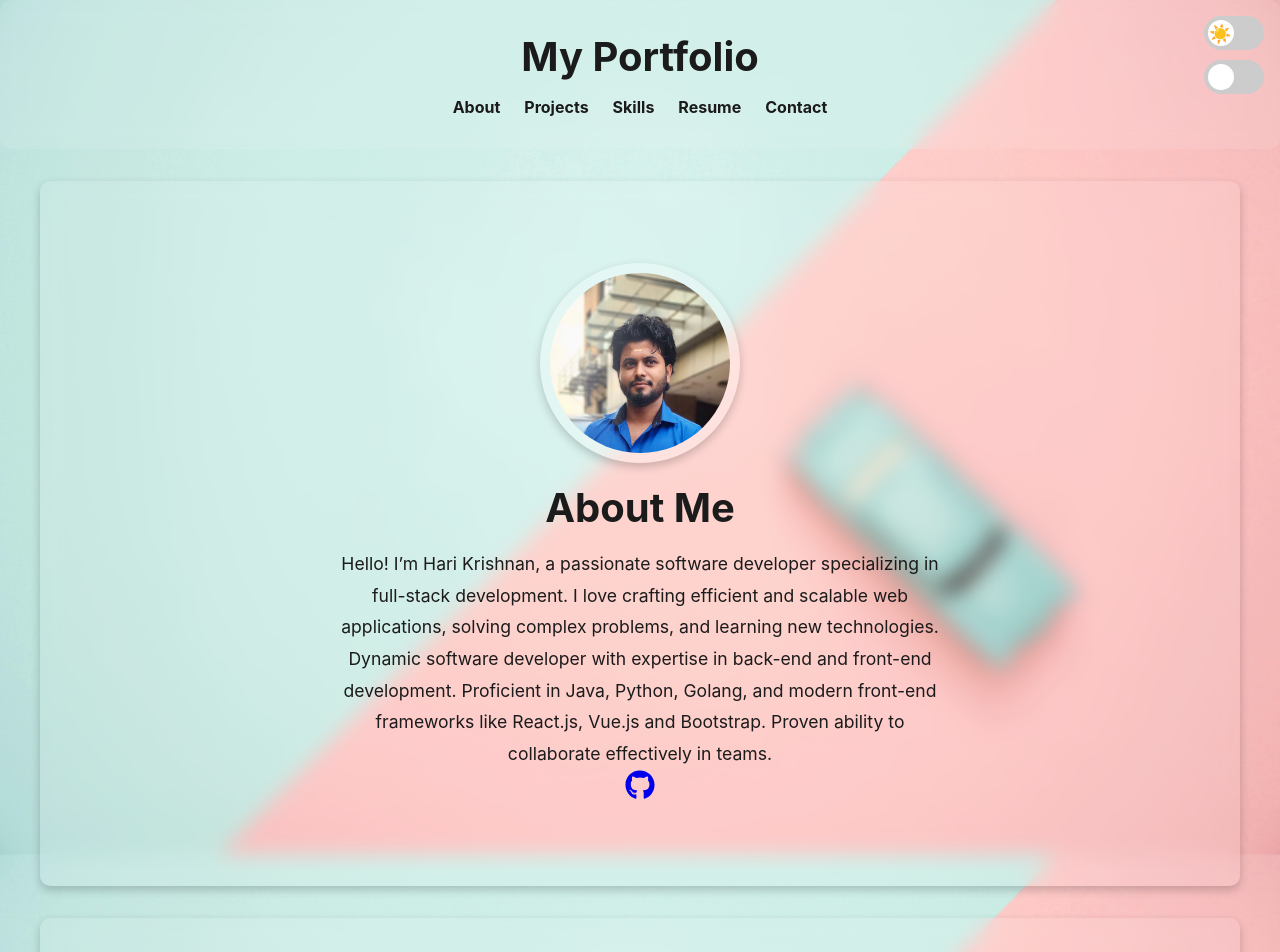
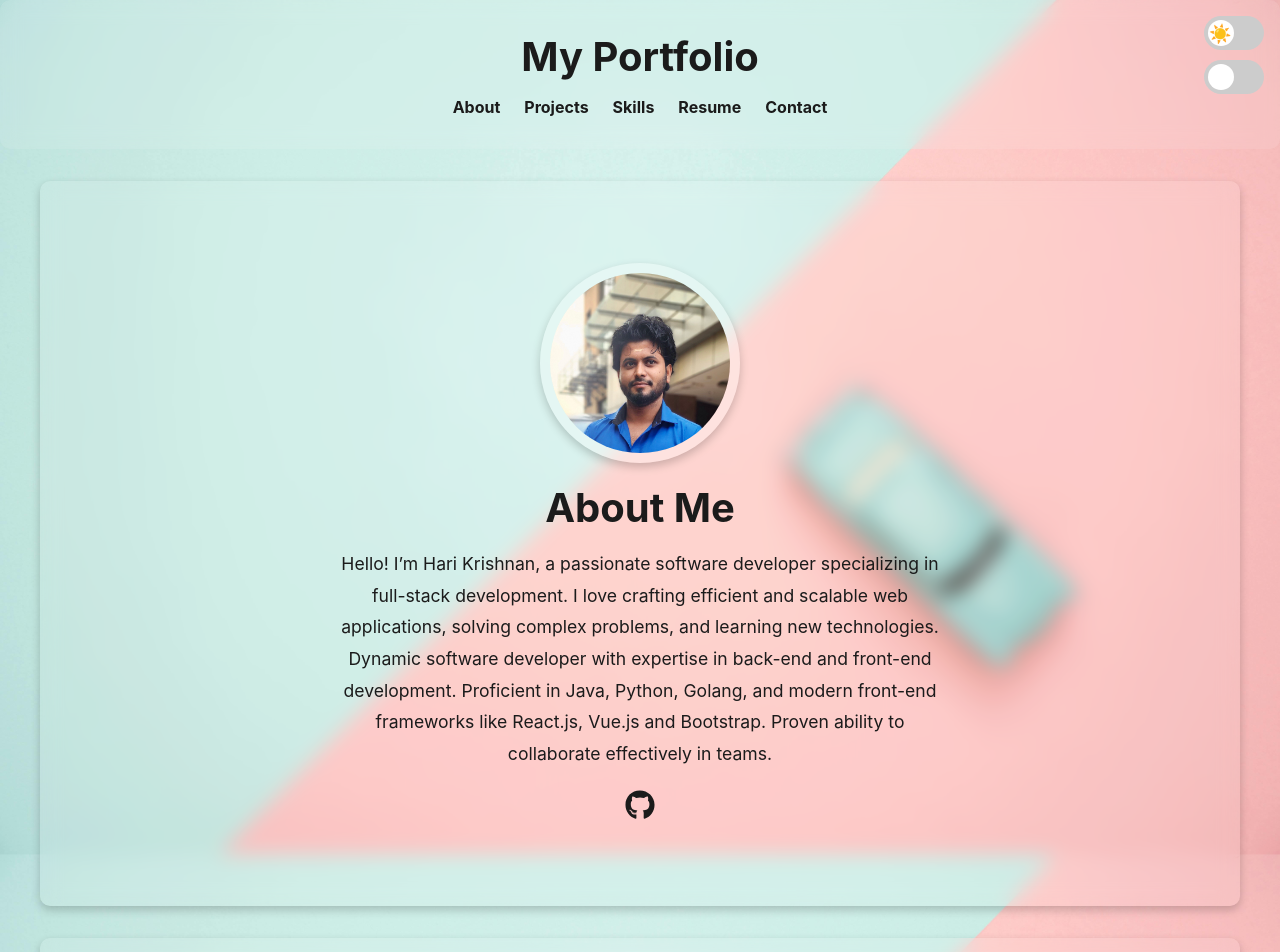
Before and after one commit to Iamharikrishna-dev/myportfolio, a React (Create React App) app: page / in a window 1280 px wide. Shown: the top 952 px of the page. Built offline with nearby package versions, Linux system fonts and the light colour scheme.

Commit message:
Update App.css

```diff
--- a/src/App.css
+++ b/src/App.css
@@ -220,6 +220,22 @@ input:checked + .slider:before {
   color: inherit; /* Changed to inherit */
 }
 
+/* Social Links */
+.about-container .about-text .social-links {
+  display: flex;
+  justify-content: center;
+  margin-top: 20px; /* Add space between the text and the icons */
+  gap: 20px; /* Space between the icons */
+}
+
+.about-container .about-text .social-icon {
+  color: inherit; /* Inherit text color */
+  transition: color 0.3s ease;
+}
+
+.about-container .about-text .social-icon:hover {
+  color: #007bff; /* Change color on hover */
+}
 
 /* Projects Section */
 .projects-grid {
```
